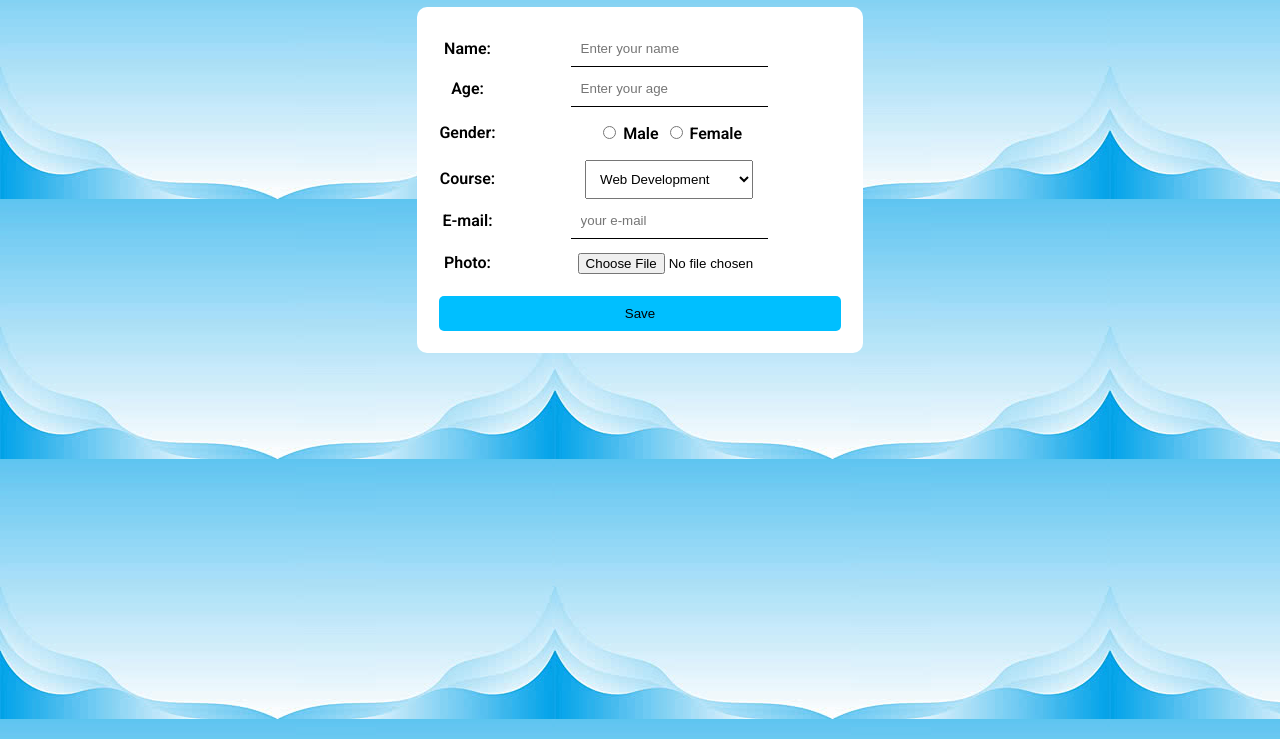
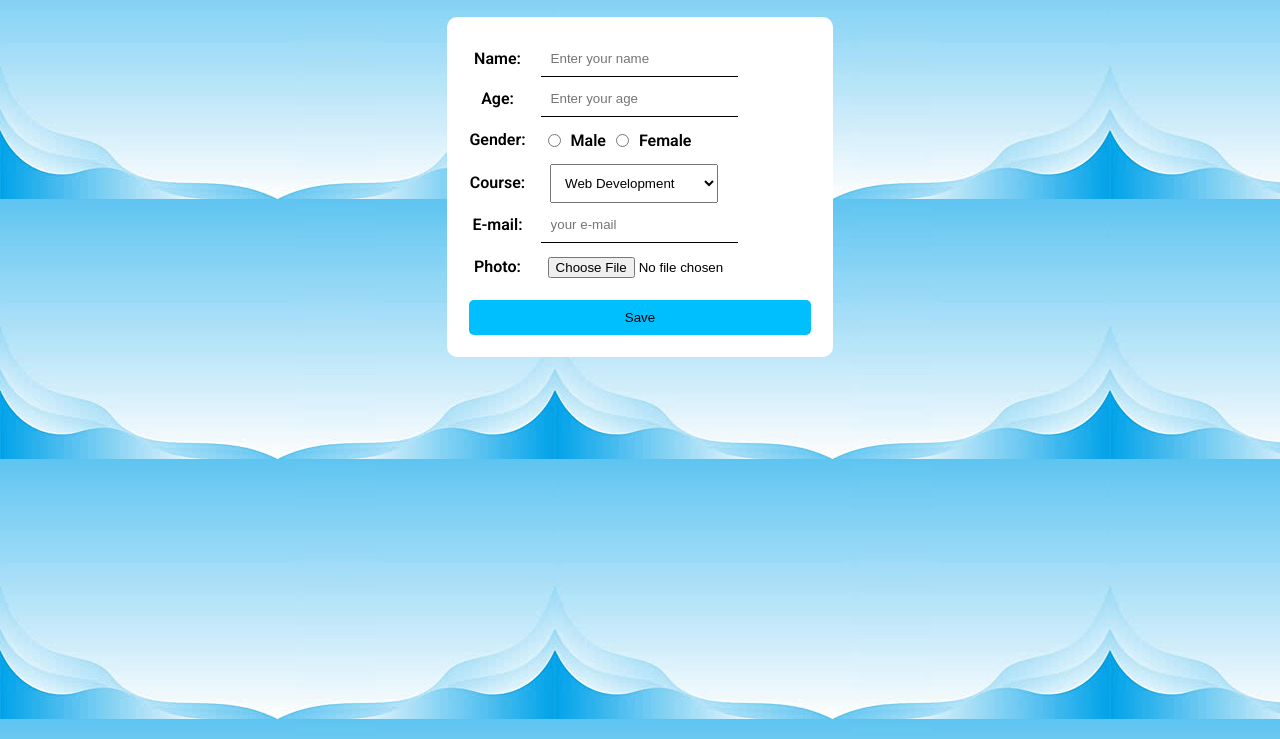
Before and after one commit to idevemohan/student-form, a plain HTML site: page index.html in a window 1280 px wide. Shown: the part 61-800 px from the top of the page. Drawn offline with Linux system fonts and the light colour scheme.

Commit message:
modified Alignment

```diff
--- a/index.html
+++ b/index.html
@@ -29,8 +29,8 @@
             </tr>
             <tr>
                 <td>Gender:</td>
-                <td id="gender"><input type="radio" name="gender" style="margin: 7px;" value="Male">Male
-                    <input type="radio" name="gender" value="Female" style="margin: 7px;">Female
+                <td id="gender"><input type="radio" name="gender"  value="Male">Male
+                    <input type="radio" name="gender" value="Female" >Female
                 </td>
             </tr>
             <tr>
--- a/style.css
+++ b/style.css
@@ -15,8 +15,8 @@ body{
 
 .table
 { font-weight: 600;
-    width: 300px;
-    margin: 10px;
+    width: 2%;
+    margin: 20px;
     padding: 20px;
     border-radius: 10px;
     background-color: white;
@@ -28,18 +28,28 @@ body{
     border: none;
     padding: 10px;
     margin-top: 2px;
+    margin-right: 60px;
     border-bottom: black 1px solid;
 }
-#gender,#select
+#select
+{
+    margin-top: 2px;
+    margin-right: 70px;
+    padding: 10px;
+}
+#gender
 {
     margin-top: 2px;
     padding: 10px;
+    display: flex;
+    gap: 10px;
+    margin-left: 10px;
 }
 #photo
 {
     padding: 10px;
     margin-top: 2px;
-    margin-inline-start: 70px;
+    margin-left: 10px;
 }
 #save
 {
@@ -82,3 +92,10 @@ th,tr
 .del:hover{
     cursor: pointer;
 }
+
+@media  screen and (max-width:600px) {
+    body{
+        width: 100%;
+    }
+
+}
```
